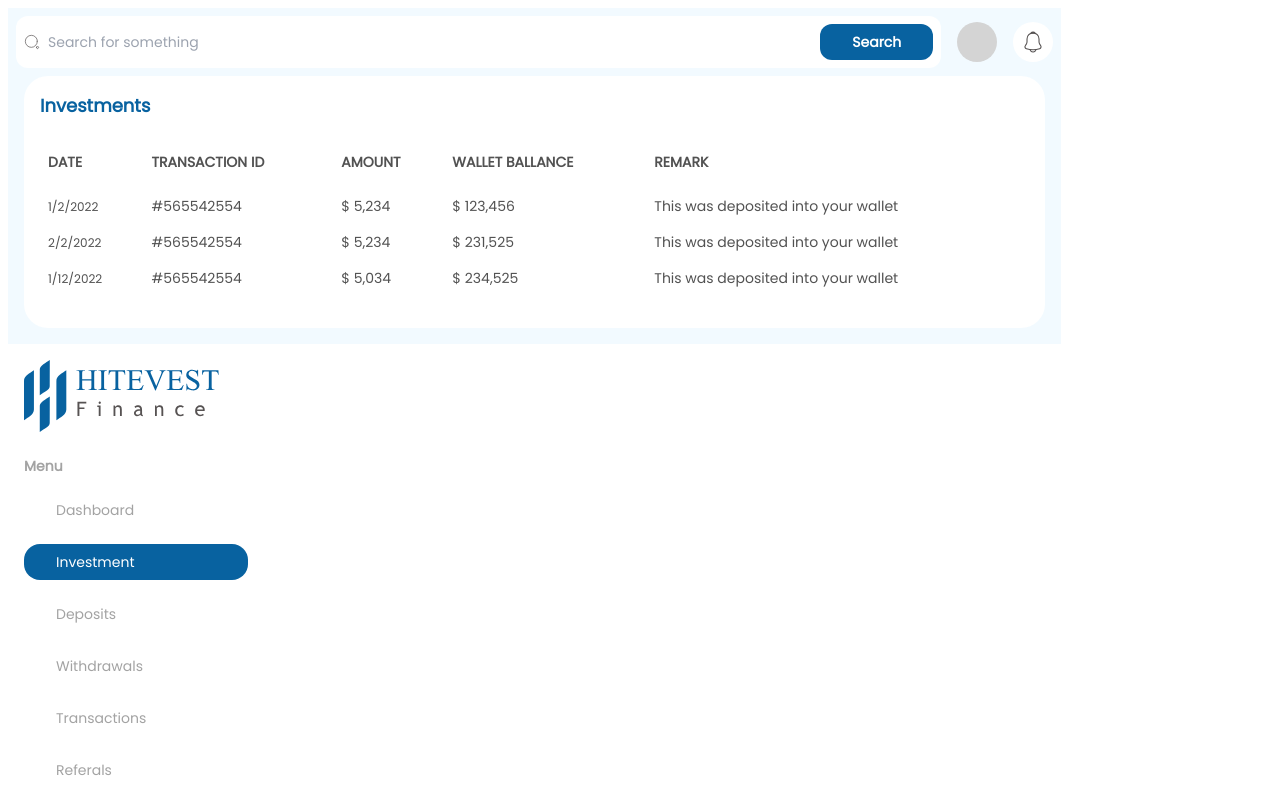
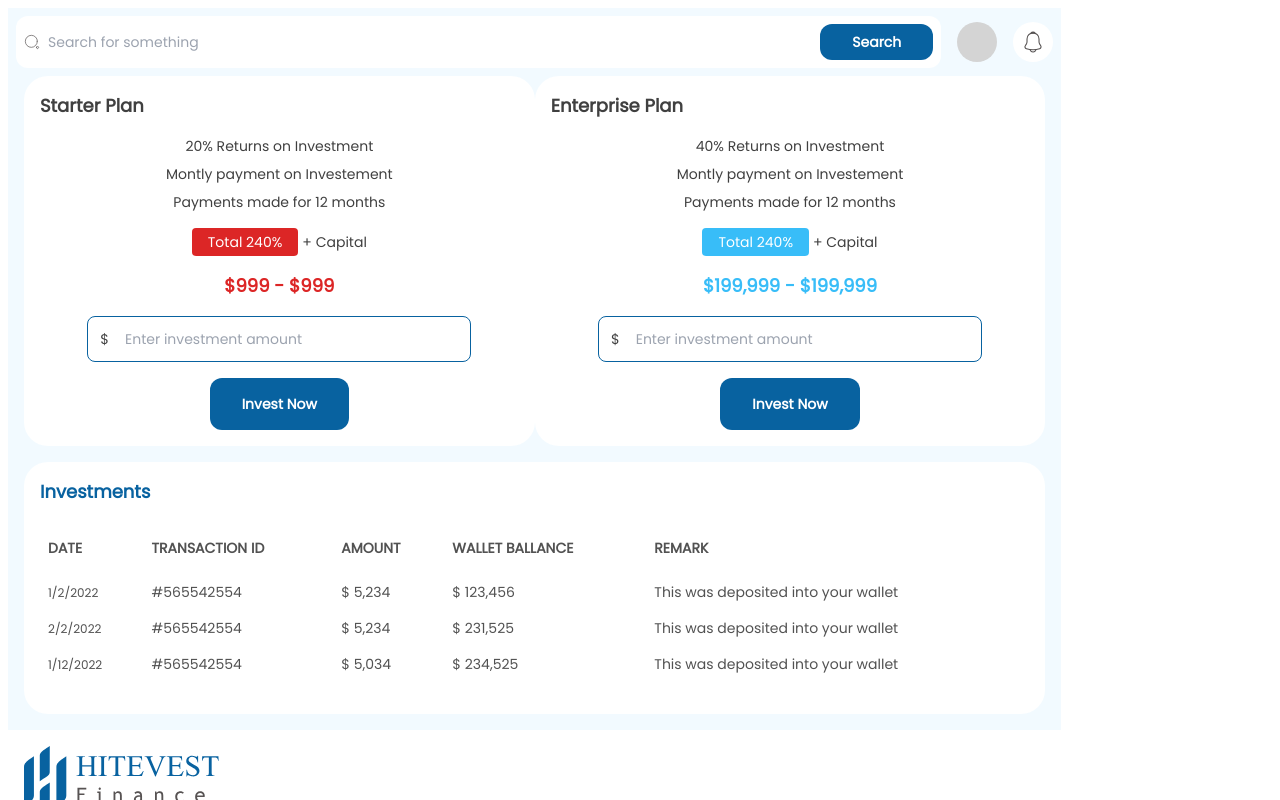
Before and after one commit to Hitevest-Organisation/hitevest-dashboard, a Next.js app: page /dashboard/investment in a window 1280 px wide. Built offline with nearby package versions, Linux system fonts and the light colour scheme.

Commit message:
Dummy Investment Info

```diff
--- a/components/_partials/NavigationDrawer.tsx
+++ b/components/_partials/NavigationDrawer.tsx
@@ -52,7 +52,7 @@ export function MobileNavigation({ page }: Props) {
   return (
     <nav className="flex space-x-2 w-full p-4 justify-between lg:(hidden)">
       {navLinks.map((link, i) => (
-        <Link key={link.alias} href={`/${link.slug}`}>
+        <Link key={link.alias} href={`${link.slug}`}>
           <a
             className={`rounded-xl font-bold p-2 text-xs capitalize hover:(text-primary bg-secondary) ${
               page == link.alias
--- a/pages/dashboard/investment.tsx
+++ b/pages/dashboard/investment.tsx
@@ -3,8 +3,80 @@ import Pagetitle from "../../components/_partials/Pagetitle";
 import DashboardLayout from "../../layouts/DashboardLayout";
 
 export default function InvestmentPage() {
+  const plans = [
+    {
+      title: "Starter Plan",
+      returns: 20,
+      color: "#eb5757",
+      range: [100, 999],
+    },
+    {
+      title: "Enterprise Plan",
+      returns: 40,
+      color: "red-800",
+      range: [1000, 199999],
+    },
+  ];
+
   return (
     <DashboardLayout alias="investment">
+      <section className="px-4 md:(px-8 flex justify-evenly space-x-8) ">
+        {plans.map((plan, i) => (
+          <section
+            key={i}
+            className="bg-white rounded-3xl text-sm mb-4 w-full p-4 text-true-gray-700 md:(w-1/2) "
+          >
+            <div className="font-bold text-lg pb-4">{plan.title}</div>
+            <div className="text-center pb-2">
+              {plan.returns}% Returns on Investment
+            </div>
+            <div className="text-center pb-2">
+              Montly payment on Investement
+            </div>
+            <div className="text-center pb-2">Payments made for 12 months</div>
+            <div className="flex text-center pt-2 items-center justify-center">
+              <div
+                className={`rounded text-white py-1 px-4 ${
+                  i ? "bg-sky-400" : "bg-red-600"
+                }`}
+              >
+                Total 240%
+              </div>
+              <div className="pl-1"> + Capital</div>
+            </div>
+
+            <div
+              className={`font-bold text-center text-[] text-lg py-4 md:(text-2l) ${
+                i ? "text-sky-400" : "text-red-600"
+              }`}
+            >
+              ${plan.range[1].toLocaleString()} - $
+              {plan.range[1].toLocaleString()}
+            </div>
+
+            <div className="pb-4">
+              <div className="bg-white bg-secondary border border-primary rounded-lg flex mx-auto max-w-sm p-1 items-center">
+                <div className="px-2">$</div>
+                <div className="flex-grow">
+                  <input
+                    className="bg-transparent w-full p-2 focus:outline-none"
+                    placeholder="Enter investment amount"
+                    type="number"
+                  />
+                </div>
+              </div>
+              {/* <div className="text-xs text-red-700 italic">Enter a valid amount</div> */}
+            </div>
+
+            <div className="flex justify-center">
+              <button className="bg-primary rounded-xl font-bold text-white p-4 px-8 hidden capitalize md:block hover:(bg-opacity-80) ">
+                Invest Now
+              </button>
+            </div>
+          </section>
+        ))}
+      </section>
+
       <section className="p-4 pt-0 md:(pt-0 p-8) ">
         <section className="bg-white rounded-3xl p-4 md:(p-8)">
           <Pagetitle>Investments</Pagetitle>
--- a/pages/dashboard/withdrawals.tsx
+++ b/pages/dashboard/withdrawals.tsx
@@ -3,11 +3,15 @@ import Pagetitle from "../../components/_partials/Pagetitle";
 import DashboardLayout from "../../layouts/DashboardLayout";
 
 export default function WithdrawalsPage() {
+  const withdrawalTypes = ["Bitcoin", "Bank Account"];
   return (
     <DashboardLayout alias="withdrawals">
       <section className="px-4 md:(px-8 flex justify-evenly space-x-8) ">
-        {["Bitcoin", "Bank Account"].map((withdrawalType, i) => (
-          <section className="bg-white rounded-3xl text-center text-sm mb-4 w-full p-4 text-true-gray-700 md:(p-8 w-1/2) ">
+        {withdrawalTypes.map((withdrawalType, i) => (
+          <section
+            key={i}
+            className="bg-white rounded-3xl text-center text-sm mb-4 w-full p-4 text-true-gray-700 md:(p-8 w-1/2) "
+          >
             <div className="rounded-full mx-auto bg-true-gray-300 h-20 w-20" />
 
             <div className="font-bold pt-4 pb-2">
@@ -16,7 +20,7 @@ export default function WithdrawalsPage() {
             <div className="pb-2">Limit: 1 to 1000000 USD</div>
             <div className="pb-6">Charge: 0 USD + 0%</div>
             <div className="flex justify-center">
-              <button className="bg-primary rounded-xl font-bold text-white py-2 px-8 hidden capitalize md:block">
+              <button className="bg-primary rounded-xl font-bold text-white p-4 px-8 hidden capitalize md:block">
                 Withdraw
               </button>
             </div>
```
